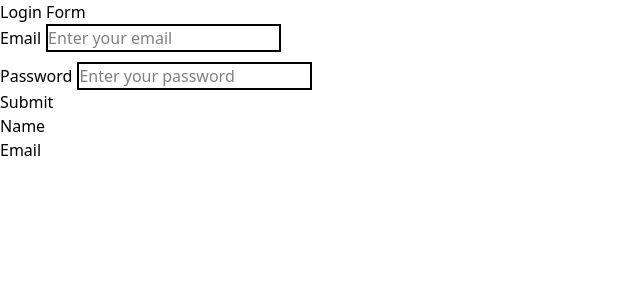
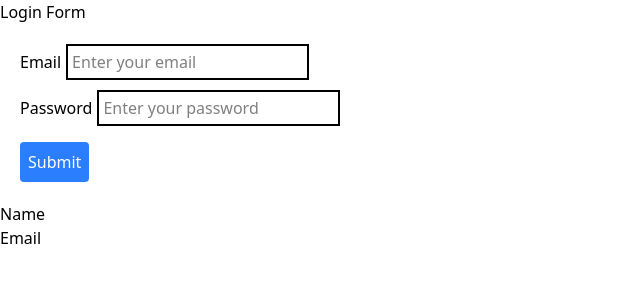
Before and after one commit to harshvardhansharma2105/frontend, a Next.js app in the folder login-signup/my-next-app/: page /login in a window 1280 px wide. Shown: the top 300 px of the page, without its empty margins (0-640 px from the left). Built offline with nearby package versions, Linux system fonts and the light colour scheme.

Commit message:
updated file

```diff
--- a/login-signup/my-next-app/app/Components/Login.tsx
+++ b/login-signup/my-next-app/app/Components/Login.tsx
@@ -1,28 +1,119 @@
-/* eslint-disable @typescript-eslint/no-explicit-any */
+// /* eslint-disable @typescript-eslint/no-explicit-any */
+// 'use client'
+// import { useRouter } from 'next/navigation'
+// import { useState } from 'react';
+
+// export default function Login(){
+//     const router = useRouter();
+//     const [email, setemail] = useState("")
+//     const [error, seterror] = useState("")
+
+//     const handleclick = (e:any)=>{
+//         e.preventDefault();
+//         const emailPattern = /^[^\s@]+@[^\s@]+\.[^\s@]+$/;
+//         if(!emailPattern.test(email)){
+//             seterror("This email is invalid");
+//         }else{
+//             router.push("/submitted")
+//         }
+//     }
+//     return(
+//         <>
+//             <form>
+//                 <div>
+//                     <label className="mr-[5px]">Email</label>
+//                     <input onChange={(e)=>setemail(e.target.value)} value={email} type="email" placeholder ="Enter your email" className="border-2"/>
+//                     {error && <p className='text-[red]'>{error}</p>}
+//                 </div>
+//                 <div className="mt-[10px]">
+//                     <label className="mr-[5px]">Password</label>
+//                     <input type="password" placeholder ="Enter your password" className="border-2" />
+//                 </div>
+//                 <button onClick={handleclick}>Submit</button>
+//             </form>
+//         </>
+//     );
+// }
+
 'use client'
 import { useRouter } from 'next/navigation'
+import { useState } from 'react';
 
 export default function Login(){
     const router = useRouter();
+    const [email, setemail] = useState("")
+    const [error, seterror] = useState("")
+    const [loading, setLoading] = useState(false)
 
-    const handleclick = (e:any)=>{
+    // eslint-disable-next-line @typescript-eslint/no-explicit-any
+    const handleclick = async (e:any)=>{
         e.preventDefault();
-        router.push("/submitted")
+
+        console.log("Checking Email:", email);
+        const cleanEmail = email.trim();
+        const emailPattern = /^[^\s@]+@[^\s@]+\.[^\s@]+$/;
+
+        if(!emailPattern.test(cleanEmail)){
+            console.log("Regex Fail ho gaya!");
+            seterror("This email is invalid");
+            return;
+        }
+
+        setLoading(true);
+        seterror("");
+
+        try {
+            console.log("Sending to API...");
+            const response = await fetch('/api/save-email', {
+                method: 'POST',
+                headers: { 'Content-Type': 'application/json' },
+                body: JSON.stringify({ email: cleanEmail })
+            });
+
+            console.log("API Response Status:", response.status);
+
+            if(response.ok){
+                router.push("/submitted")
+            } else {
+                const errorData = await response.json();
+                console.log("Server Error Details:", errorData);
+                seterror("Server error: Email save nahi hua bro!");
+            }
+        } catch (err) {
+            console.log("Network Error:", err);
+            seterror("Network error: Internet check kar bhai.");
+        } finally {
+            setLoading(false);
+        }
     }
+
     return(
         <>
-            <form onClick={handleclick}>
+            <form className="p-5">
                 <div>
                     <label className="mr-[5px]">Email</label>
-                    <input type="email" placeholder ="Enter your email" className="border-2"/>
+                    <input
+                        onChange={(e)=>setemail(e.target.value)}
+                        value={email}
+                        type="email"
+                        placeholder ="Enter your email"
+                        className="border-2 p-1"
+                    />
+                    {error && <p className='text-[red] font-bold mt-2'>{error}</p>}
                 </div>
                 <div className="mt-[10px]">
                     <label className="mr-[5px]">Password</label>
-                    <input type="password" placeholder ="Enter your password" className="border-2" />
+                    <input type="password" placeholder ="Enter your password" className="border-2 p-1" />
                 </div>
-                <button>Submit</button>
+
+                <button
+                    onClick={handleclick}
+                    disabled={loading}
+                    className={`mt-4 p-2 text-white rounded ${loading ? 'bg-gray-400' : 'bg-blue-500'}`}
+                >
+                    {loading ? "Saving..." : "Submit"}
+                </button>
             </form>
-
         </>
     );
 }
```
